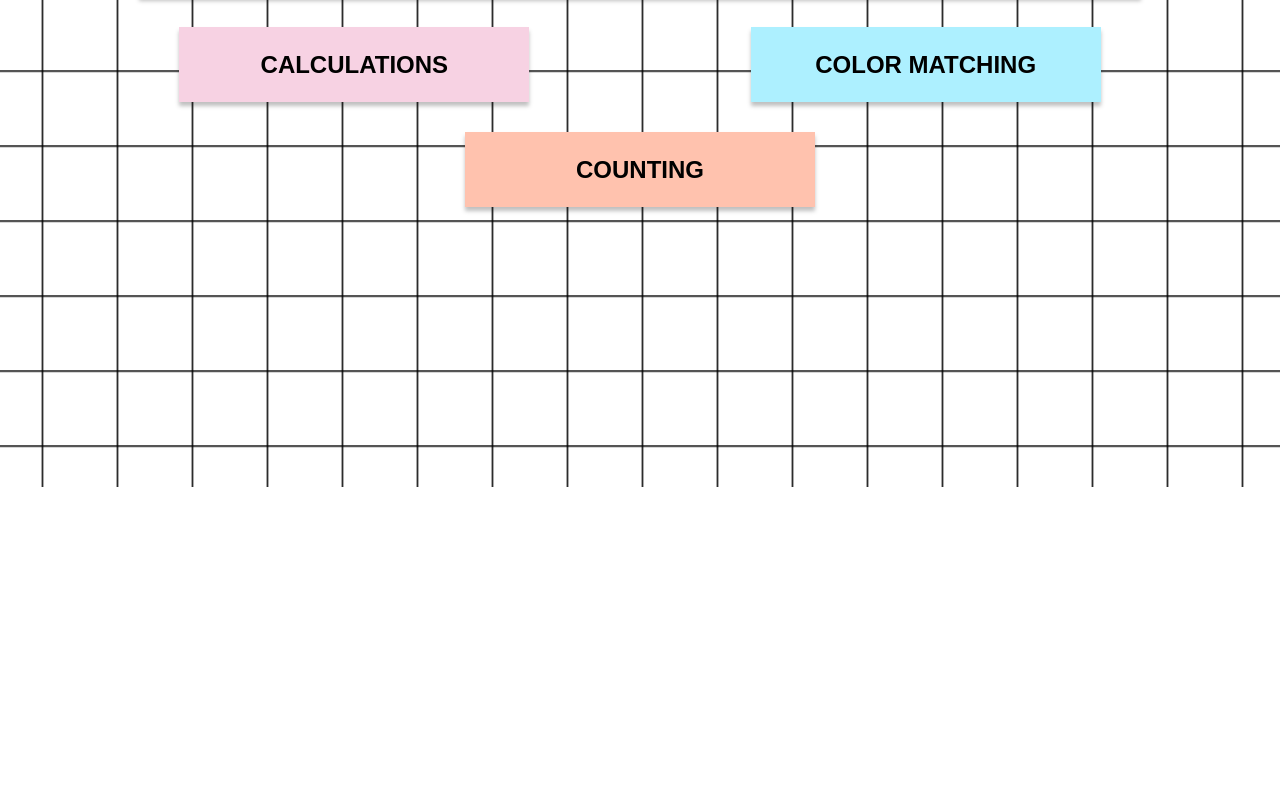
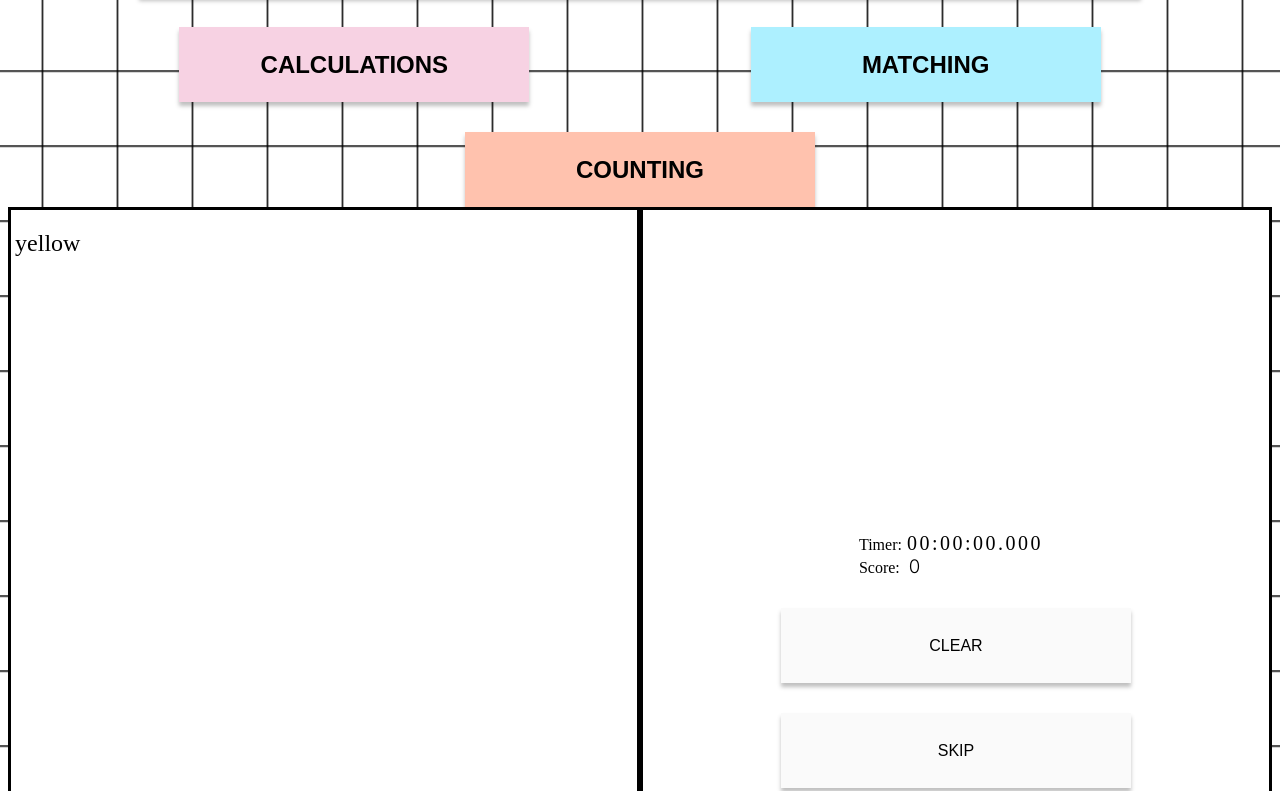
Before and after one commit to ryanvanle/mind-games, a plain HTML site: page index.html in a window 1280 px wide. Shown: the part 313-1104 px from the top of the page. Before the commit the page ends 800 px from the top, so only its background shows below. Drawn offline with nearby package versions, Linux system fonts and the light colour scheme.

Commit message:
matching css, testing

```diff
--- a/index.html
+++ b/index.html
@@ -15,7 +15,7 @@
     <!-- <img src="img/checkmark.png" alt="green checkmark" class="checkmark"></div> -->
     <div id="buttons">
       <button id="calculation-button"><h2>CALCULATIONS</h2></button>
-      <button id="color-matching-button"><h2>COLOR MATCHING</h2></button>
+      <button id="color-matching-button"><h2>MATCHING</h2></button>
       <button id="counting-button"><h2>COUNTING</h2></button>
     </div>
   </section>
@@ -94,5 +94,19 @@
     </div>
     <button>MENU</button>
   </section>
+  <section id="matching-game" class="flex">
+    <section id="question-prompt"></section>
+    <section id="questions-matching">
+      <div><p class="grow">yellow</p></div>
+    </section>
+    <section id="user-section-matching">
+      <div>
+        <span>Timer:</span><output id="display-area">00:00:00.000</output>
+        <div>Score: <span id="score"> 0</span></div>
+      </div>
+      <button>CLEAR</button>
+      <button>SKIP</button>
+    </section>
+  </section>
 </body>
 </html>
--- a/index.js
+++ b/index.js
@@ -394,10 +394,14 @@
 
       }, 500);
       //displays the next question, if no more questions, endgame happens
-      displayEquations(convertTextToSymbol(calculationsOperationsType()), calculationsTermAmount(), 1, maxNumber);
+      displayEquations(convertTextToSymbol(calculationsOperationsType()), calculationsTermAmount(), 1, calculationsMaxNumber());
     }
 
 
+  }
+
+  function calculationsMaxNumber () {
+    return id("max-number").value;
   }
 
   function moveCurrentQuestion() {
```
Also changed, not shown: 1 other file.
